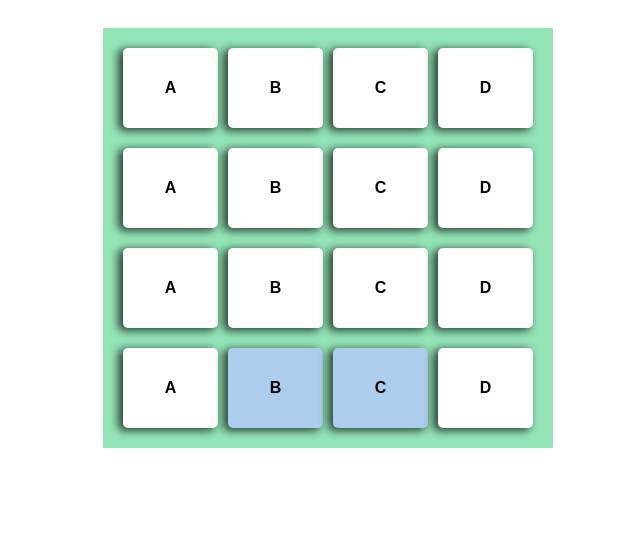
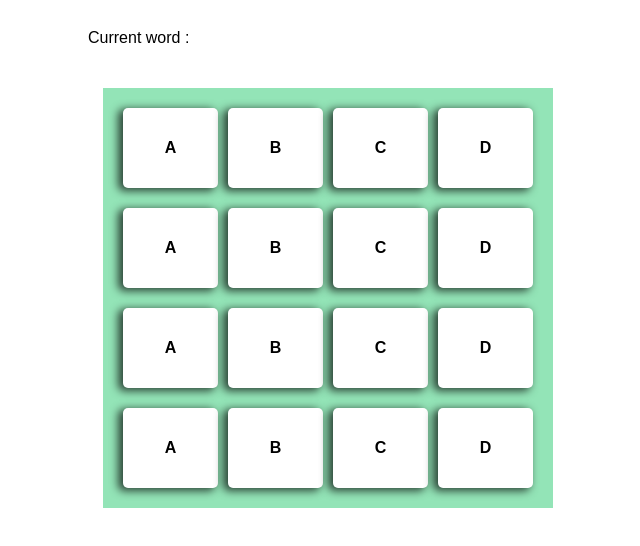
Before and after one commit to binaythapamagar/boggle-reacdux, a React (Create React App) app: page / in a window 1280 px wide. Shown: the top 546 px of the page, without its empty margins (312-952 px from the left). Built offline with nearby package versions, Linux system fonts and the light colour scheme.

Commit message:
selected word shown

```diff
--- a/src/App.js
+++ b/src/App.js
@@ -1,69 +1,54 @@
-import React from 'react';
+import React, { Component } from 'react';
 import './App.css';
+import Cell from './js/components/cell/cell';
+import Word from './js/components/word/word'
+import { connect } from 'react-redux';
 
-const App = () => (
+class App extends Component{
+    render(){
+        const {boardCharacter} = this.props
+        const {currentWord} = this.props
+        return(
             <div id="boggle-container">
+                <div className="row">
+                    <Word currentWord ={currentWord} />
+                </div>
                 <div id="board">
                     <div className="row">
-                <div className="boggle">
-                    <span>A</span>
-                </div>
-                <div className="boggle">
-                    <span>B</span>
-                </div>
-                <div className="boggle">
-                    <span>C</span>
-                </div>
-                <div className="boggle">
-                    <span>D</span>
-                </div>
+                        <Cell character={{id:11,text:boardCharacter[0][0]}}/>
+                        <Cell character={{id:11,text:boardCharacter[0][1]}}/>
+                        <Cell character={{id:11,text:boardCharacter[0][2]}}/>
+                        <Cell character={{id:11,text:boardCharacter[0][3]}}/>
                     </div>
                     <div className="row">
-                <div className="boggle">
-                    <span>A</span>
-                </div>
-                <div className="boggle">
-                    <span>B</span>
-                </div>
-                <div className="boggle">
-                    <span>C</span>
-                </div>
-                <div className="boggle">
-                    <span>D</span>
-                </div>
+                        <Cell character={{id:11,text:boardCharacter[1][0]}}/>
+                        <Cell character={{id:11,text:boardCharacter[1][1]}}/>
+                        <Cell character={{id:11,text:boardCharacter[1][2]}}/>
+                        <Cell character={{id:11,text:boardCharacter[1][3]}}/>
                     </div>
                     <div className="row">
-                <div className="boggle">
-                    <span>A</span>
-                </div>
-                <div className="boggle">
-                    <span>B</span>
-                </div>
-                <div className="boggle">
-                    <span>C</span>
-                </div>
-                <div className="boggle">
-                    <span>D</span>
-                </div>
+                        <Cell character={{id:11,text:boardCharacter[2][0]}}/>
+                        <Cell character={{id:11,text:boardCharacter[2][1]}}/>
+                        <Cell character={{id:11,text:boardCharacter[2][2]}}/>
+                        <Cell character={{id:11,text:boardCharacter[2][3]}}/>
                     </div>
                     <div className="row">
-                <div className="boggle">
-                    <span>A</span>
-                </div>
-                <div className="boggle selected">
-                    <span>B</span>
-                </div>
-                <div className="boggle selected">
-                    <span>C</span>
-                </div>
-                <div className="boggle">
-                    <span>D</span>
+                        <Cell character={{id:11,text:boardCharacter[3][0]}}/>
+                        <Cell character={{id:11,text:boardCharacter[3][1]}}/>
+                        <Cell character={{id:11,text:boardCharacter[3][2]}}/>
+                        <Cell character={{id:11,text:boardCharacter[3][3]}}/>
                     </div>
                 </div>
             </div>
-        <div id="word-submit"></div>
-        <table id="score-table"></table>
-    </div>
         );
+    }
+}
 
-export default App;
+const mapStateToProps = (state) =>{
+    return {
+        boardCharacter : state.boardCharacter,
+        currentWord : state.currentWord
+    }
+}
+
+export default connect(mapStateToProps)(App);
--- a/src/index.js
+++ b/src/index.js
@@ -17,7 +17,7 @@ import store from './js/store/index';
 import App from "./App";
 
 import { render } from 'react-dom';
-
+window.store = store;
 render(
   <Provider store={store}>
     <App />
--- a/src/js/components/cell/cell.js
+++ b/src/js/components/cell/cell.js
@@ -0,0 +1,33 @@
+import React,{ Component } from 'react';
+import {connect} from 'react-redux';
+import { cellSelected } from "../../actions/index";
+
+class Cell extends Component {
+    constructor(props){
+        super(props);
+    }
+
+    handleCellClicked = () => {
+        this.props.cellClicked({id:this.props.character.id,character:this.props.character.text})
+    }
+
+    render(){
+        return (
+            <div className="boggle" onClick = {this.handleCellClicked} >
+                <span>{this.props.character.text}</span>
+            </div>
+        )
+    }
+}
+
+const mapStateToProps = (state) => {
+    return {};
+}
+const mapDispatchToProps = (dispatch) => {
+    return {
+        cellClicked : (payload)=>{
+            dispatch(cellSelected(payload));
+        }
+    }
+}
+export default connect(mapStateToProps,mapDispatchToProps)(Cell);
--- /dev/null
+++ b/src/js/components/word/word.js
@@ -0,0 +1,12 @@
+import React, { Component } from "react";
+
+
+class Word extends Component{
+    render(){
+        return (
+                <p>Current word : <strong>{this.props.currentWord}</strong></p>
+        )
+    };
+}
+
+export default Word;
--- a/src/js/constants/index.js
+++ b/src/js/constants/index.js
@@ -3,7 +3,7 @@ const CELL_SELECTED = 'CELL_SELECTED';
 const WORD_SUBMIT = 'WORD_SUBMIT';
 
 export {
-     START_GAME,
+    START_GAME,
     CELL_SELECTED,
     WORD_SUBMIT
 }
--- a/src/js/reducers/index.js
+++ b/src/js/reducers/index.js
@@ -1,17 +1,19 @@
-import {cellSelected , submitWord} from "../actions/index";
+import { CELL_SELECTED } from "../constants";
 
 const intialState = {
+    boardCharacter : [['A','B','C','D'],['A','B','C','D'],['A','B','C','D'],['A','B','C','D']],
     scoredWords : [],
     score : 0,
     currentWord : '',
     currentCell : null,
-    currentNeighbourCell : []
+    currentNeighbourCell : [],
+    timeLimit : 180
 }
 
 function rootReducer (state = intialState , action){
-    if(action === cellSelected){
+    if(action.type === CELL_SELECTED){
         return Object.assign( {}, state, {
-            currentWord: state.currentWord.concat(action.payload)
+            currentWord: state.currentWord.concat(action.payload.character)
         });
     }
     return state;
--- a/src/js/store/index.js
+++ b/src/js/store/index.js
@@ -1,7 +1,6 @@
-import {createStore} from "redux";
-import rootReducer from "../reducers/index";
+import {applyMiddleware, createStore} from 'redux';
+import rootReducer from '../reducers/index';
 
-//root store with application reducers for application
-const store = createStore(rootReducer);
+const store = createStore(rootReducer)
 
-export default store;
+export default store
```
Also changed, not shown: src/js/components/board/board.js (deleted), src/js/components/word/word.css (added). Lines whose indentation alone changed are shown as unchanged.
